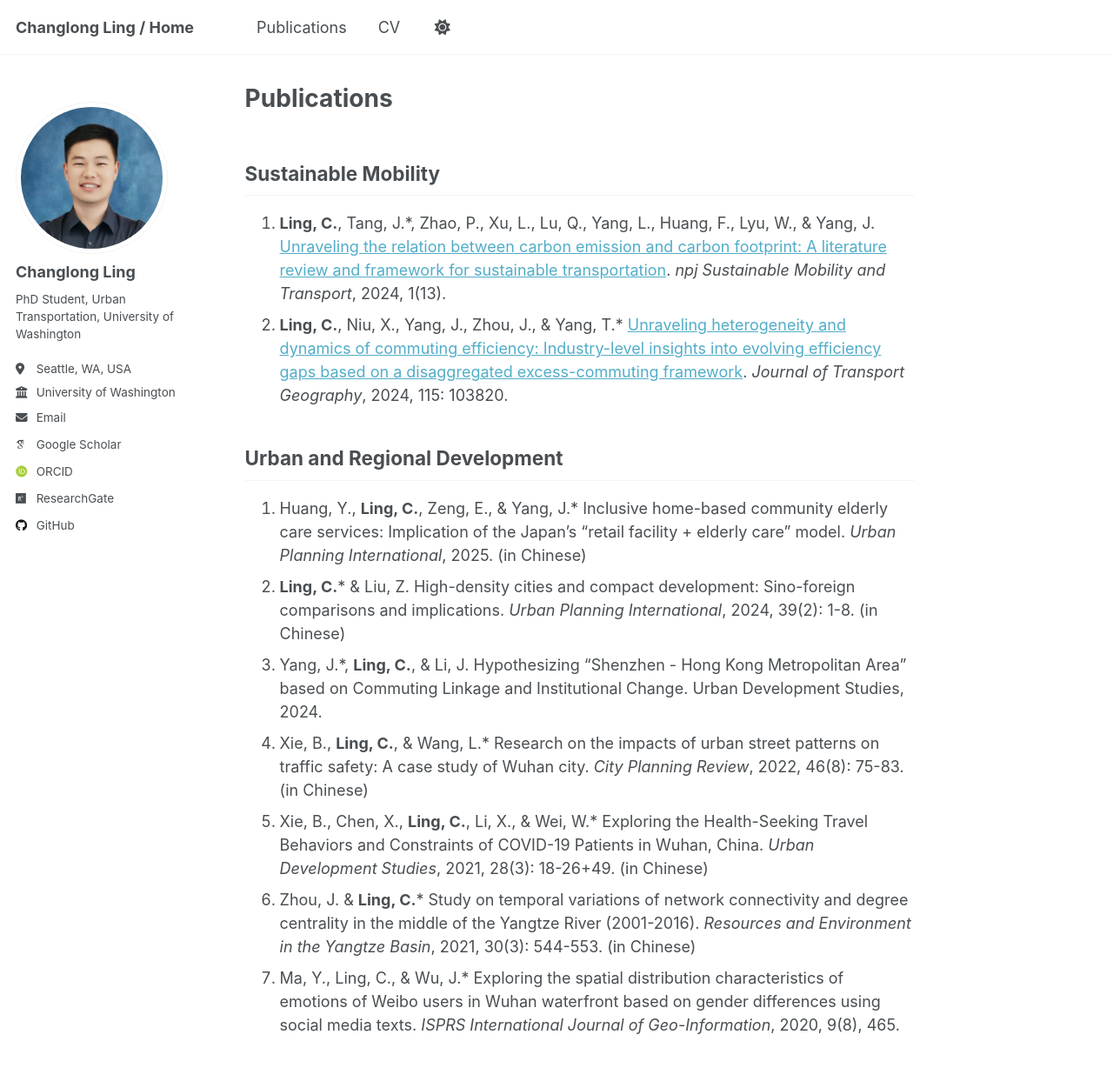
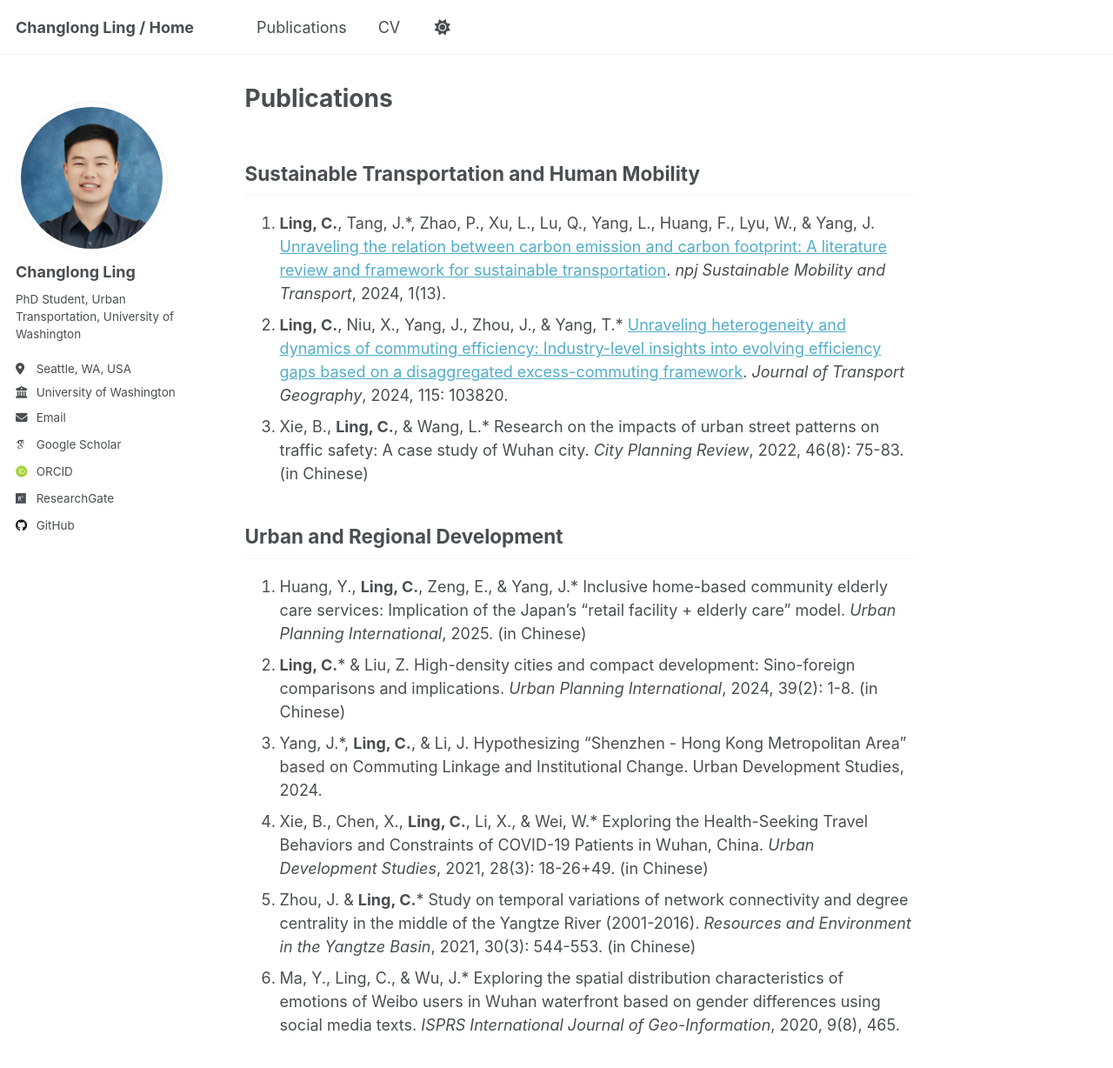
Before and after one commit to ChanglongLing/changlongling.github.io, a Jekyll site: the page built from _pages/publications.md, in a window 1280 px wide and 1400 px high. Shown: the top 1228 px of the window at 87% size. Built offline with Jekyll 4.4.1, drawn with Linux system fonts in a browser that asks for light colours; some web fonts are replaced.

Commit message:
Update publications.md

```diff
--- a/_pages/publications.md
+++ b/_pages/publications.md
@@ -3,17 +3,17 @@ title: "Publications"
 permalink: /publications/
 ---
 
-Sustainable Mobility
+Sustainable Transportation and Human Mobility
 -----
 1. **Ling, C.**, Tang, J.*, Zhao, P., Xu, L., Lu, Q., Yang, L., Huang, F., Lyu, W., & Yang, J. [Unraveling the relation between carbon emission and carbon footprint: A literature review and framework for sustainable transportation](https://doi.org/10.1038/s44333-024-00013-5). _npj Sustainable Mobility and Transport_, 2024, 1(13).
 2. **Ling, C.**, Niu, X., Yang, J., Zhou, J., & Yang, T.* [Unraveling heterogeneity and dynamics of commuting efficiency: Industry-level insights into evolving efficiency gaps based on a disaggregated excess-commuting framework](https://doi.org/10.1016/j.jtrangeo.2024.103820). _Journal of Transport Geography_, 2024, 115: 103820.
+3. Xie, B., **Ling, C.**, & Wang, L.* Research on the impacts of urban street patterns on traffic safety: A case study of Wuhan city. _City Planning Review_, 2022, 46(8): 75-83. (in Chinese)
 
 Urban and Regional Development
 -----
 1.	Huang, Y., **Ling, C.**, Zeng, E., & Yang, J.* Inclusive home-based community elderly care services: Implication of the Japan’s "retail facility + elderly care" model. _Urban Planning International_, 2025. (in Chinese)
 2.	**Ling, C.*** & Liu, Z. High-density cities and compact development: Sino-foreign comparisons and implications. _Urban Planning International_, 2024, 39(2): 1-8. (in Chinese)
 3.	Yang, J.*, **Ling, C.**, & Li, J. Hypothesizing “Shenzhen - Hong Kong Metropolitan Area” based on Commuting Linkage and Institutional Change. Urban Development Studies, 2024.
-4.	Xie, B., **Ling, C.**, & Wang, L.* Research on the impacts of urban street patterns on traffic safety: A case study of Wuhan city. _City Planning Review_, 2022, 46(8): 75-83. (in Chinese)
-5.	Xie, B., Chen, X., **Ling, C.**, Li, X., & Wei, W.* Exploring the Health-Seeking Travel Behaviors and Constraints of COVID-19 Patients in Wuhan, China. _Urban Development Studies_, 2021, 28(3): 18-26+49. (in Chinese)
+4.	Xie, B., Chen, X., **Ling, C.**, Li, X., & Wei, W.* Exploring the Health-Seeking Travel Behaviors and Constraints of COVID-19 Patients in Wuhan, China. _Urban Development Studies_, 2021, 28(3): 18-26+49. (in Chinese)
 6.	Zhou, J. & **Ling, C.*** Study on temporal variations of network connectivity and degree centrality in the middle of the Yangtze River (2001-2016). _Resources and Environment in the Yangtze Basin_, 2021, 30(3): 544-553. (in Chinese)
 7.	Ma, Y., Ling, C., & Wu, J.* Exploring the spatial distribution characteristics of emotions of Weibo users in Wuhan waterfront based on gender differences using social media texts. _ISPRS International Journal of Geo-Information_, 2020, 9(8), 465.
```
